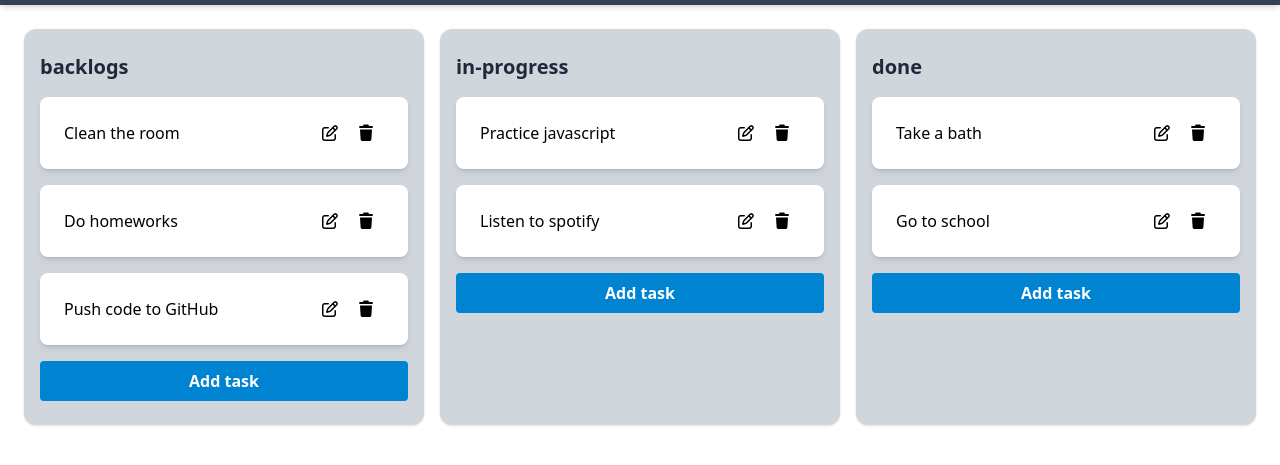
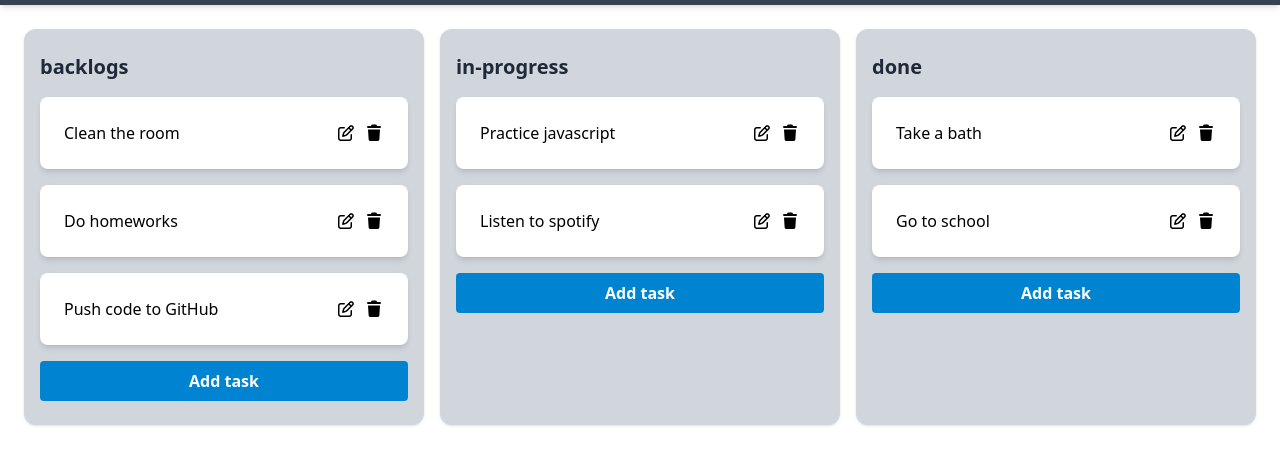
Before and after one commit to egt11/project-trello, a website: page index.html in a window 1280 px wide. Shown: the part 43-508 px from the top of the page. Drawn offline with Linux system fonts and the light colour scheme.

Commit message:
refactored styles

```diff
--- a/css/input.css
+++ b/css/input.css
@@ -1,9 +1 @@
 @import "tailwindcss";
-
-@utility card {
-    @apply bg-white rounded-lg shadow-md p-6 flex justify-between;
-}
-
-@utility column {
-    @apply bg-gray-300 rounded-xl shadow py-6 px-4 flex flex-col gap-4;
-}
--- a/script.js
+++ b/script.js
@@ -1,12 +1,13 @@
 const board = document.getElementById("board");
 
 // styles
-const columnStyle = "column";
-const cardStyle = "card";
+const columnStyle = "bg-gray-300 rounded-xl shadow py-6 px-4 flex flex-col gap-4";
+const cardStyle = "bg-white rounded-lg shadow-md p-6 grid grid-cols-2";
 const columnNameStyle = "font-semibold text-gray-800 text-xl";
 const cardGridStyle = "grid grid-cols-1 gap-4";
 const addButtonStyle =
   "add bg-sky-600 text-white font-semibold px-4 py-2 rounded hover:bg-sky-800 cursor-pointer";
+const actionButtonDivStyle = 'flex justify-end gap-2'
 
 const columns = [
   { id: 1, name: "backlogs" },
@@ -49,19 +50,21 @@ function renderColumns() {
 
       const taskName = document.createElement("span");
       taskName.textContent = task.name;
+      taskName.className = "break-words whitespace-normal";
 
       const actionButtonsDiv = document.createElement("div");
+      actionButtonsDiv.className = actionButtonDivStyle;
 
       const editButton = document.createElement("button");
       editButton.innerHTML =
-        "<i class='fa-regular fa-pen-to-square mx-2 cursor-pointer'></i>";
+        "<i class='fa-regular fa-pen-to-square cursor-pointer'></i>";
       editButton.dataset.taskId = task.id;
       editButton.dataset.action = "edit";
       editButton.classList.add("action");
 
       const deleteButton = document.createElement("button");
       deleteButton.innerHTML =
-        "<i class='fa-solid fa-trash mx-2 cursor-pointer'></i>";
+        "<i class='fa-solid fa-trash cursor-pointer'></i>";
       deleteButton.dataset.taskId = task.id;
       deleteButton.dataset.action = "delete";
       deleteButton.classList.add("action");
```
Also changed, not shown: css/output.css.
